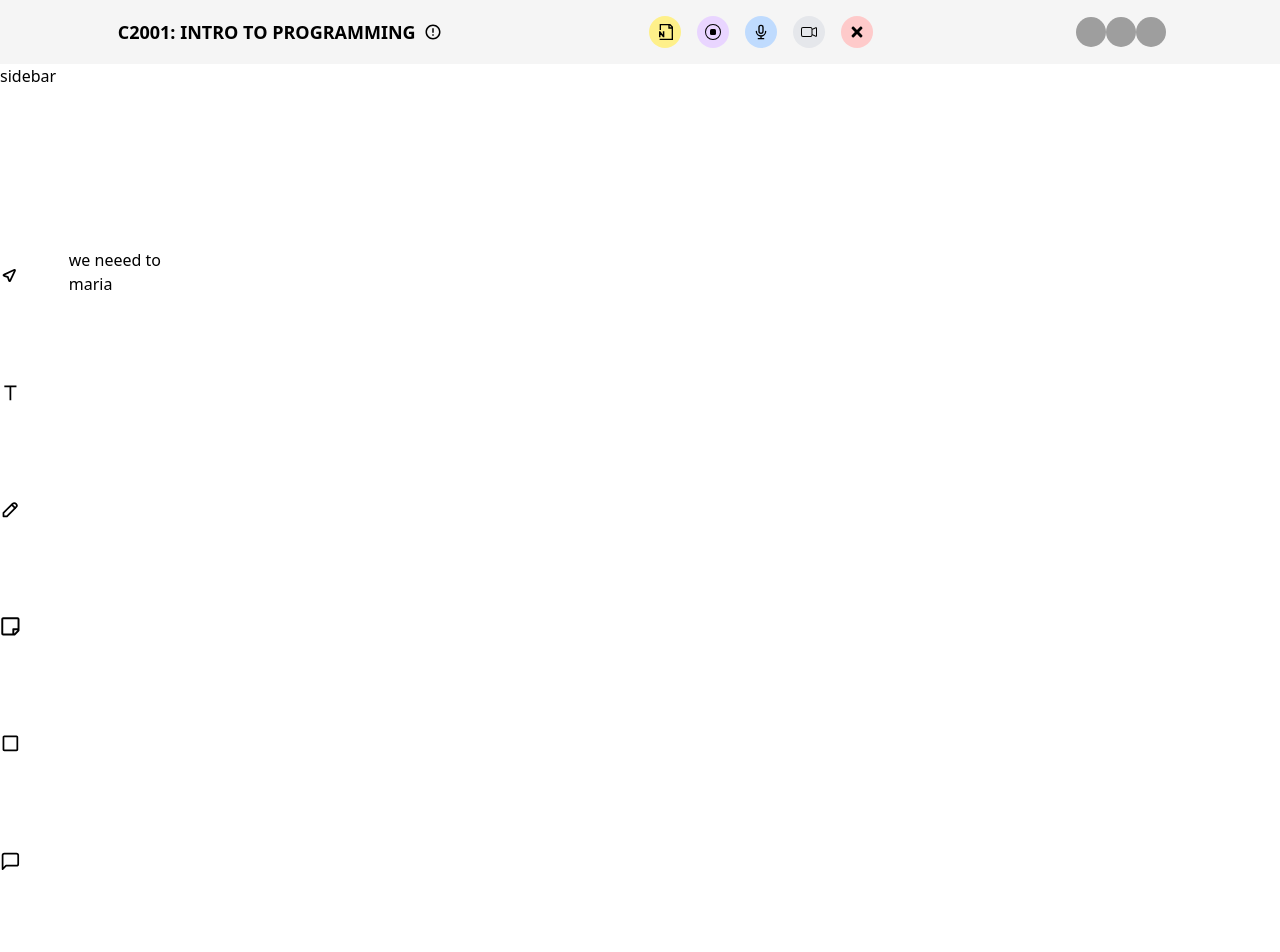
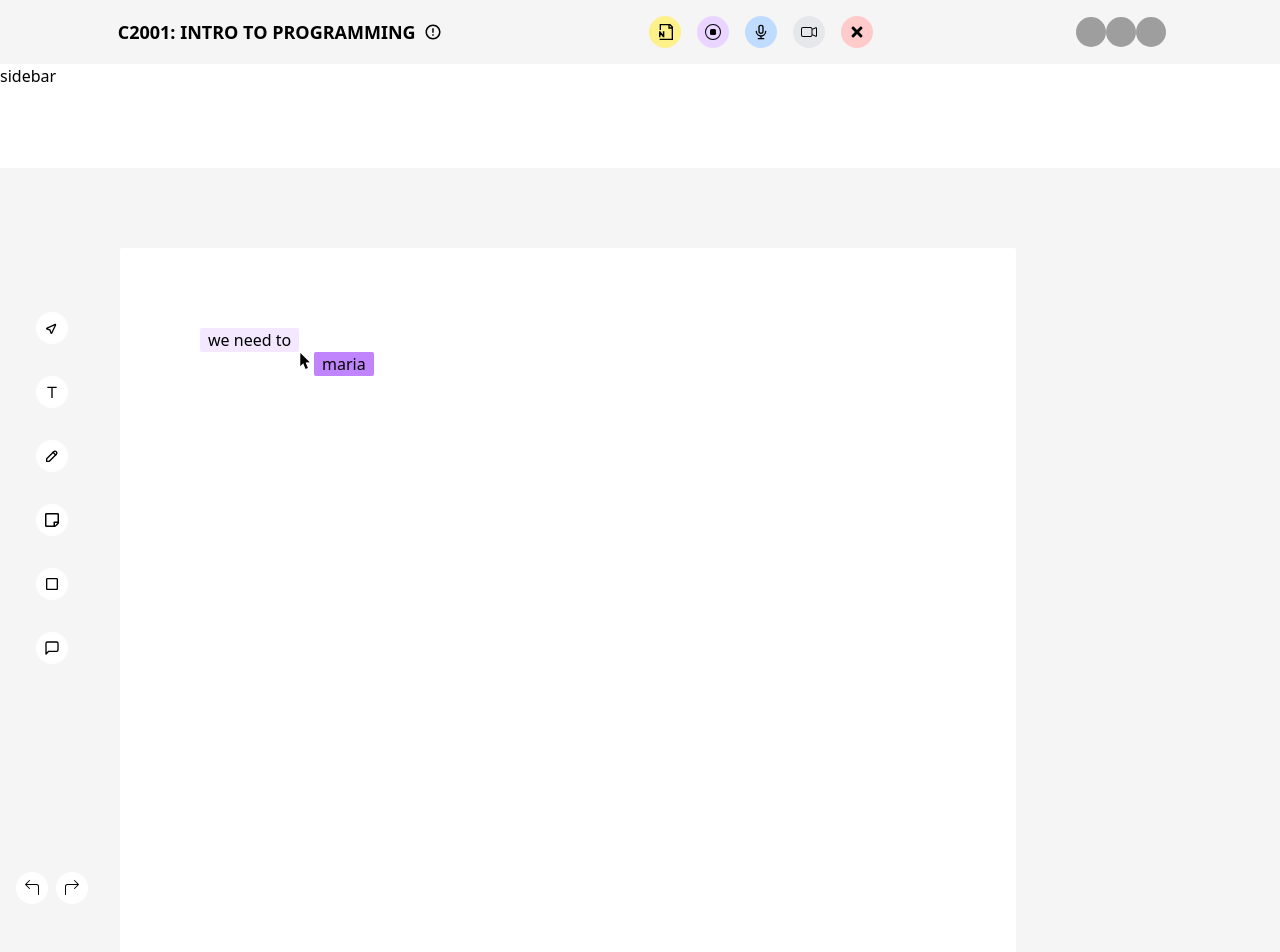
Before and after one commit to abubakarhb/interns, a React (Vite) app: page / in a window 1280 px wide. Shown: the top 952 px of the page. Built offline with nearby package versions, Linux system fonts and the light colour scheme; grey boxes are pictures that could not be loaded.

Commit message:
added the chat area and modified styles also included remaining icons

```diff
--- a/src/Components/Chat.jsx
+++ b/src/Components/Chat.jsx
@@ -5,40 +5,56 @@ import { TbPencil } from "react-icons/tb";
 import { FaRegStickyNote } from "react-icons/fa";
 import { MdOutlineCheckBoxOutlineBlank } from "react-icons/md";
 import { FiMessageSquare } from "react-icons/fi";
+import { GiArrowCursor } from "react-icons/gi";
+import { BsArrow90DegRight, BsArrow90DegLeft } from "react-icons/bs";
 
 const Chat = () => {
   return (
-    <div className="flex flex-start gap-[3rem] h-[100vh]">
-      <div className="flex flex-col justify-evenly ">
-        <span className="text-[1.3rem]">
+    <div className="flex flex-start gap-4 h-[100vh] pt-[5rem] bg-[#f5f5f5]">
+      <div className="grid  gap-4 mt-[4rem] px-4 ">
+        <div className="flex gap-[2rem] flex-col items-center">
+          <span className="text-base bg-white rounded-[50%] p-2">
             {" "}
             <TiLocationArrowOutline />
           </span>
-        <span className="text-[1.3rem]">
+          <span className="text-base bg-white rounded-[50%] p-2">
             {" "}
             <RiText />
           </span>
 
-        <span className="text-[1.3rem]">
+          <span className="text-base bg-white rounded-[50%] p-2">
             <TbPencil />
           </span>
-        <span className="text-[1.3rem]">
+          <span className="text-base bg-white rounded-[50%] p-2">
             {" "}
             <FaRegStickyNote />
           </span>
 
-        <span className="text-[1.3rem]">
+          <span className="text-base bg-white rounded-[50%] p-2">
             <MdOutlineCheckBoxOutlineBlank />
           </span>
-        <span className="text-[1.3rem]">
+          <span className="text-base bg-white rounded-[50%] p-2">
             {" "}
             <FiMessageSquare />
           </span>
         </div>
-      <section className='mt-[5rem]'>
-        <p>we neeed to</p>
-
-        <p>maria</p>
+        <div className="flex gap-2 items-center ">
+          <span className="text-base bg-white rounded-[50%] p-2">
+            <BsArrow90DegLeft />
+          </span>
+          <span className="text-base bg-white rounded-[50%] p-2">
+            <BsArrow90DegRight />
+          </span>
+        </div>
+      </div>
+      <section className="w-[70%] bg-white pt-[5rem] px-[5rem] rounded-sm">
+        <p className="px-2 bg-purple-100 rounded-sm w-fit">we need to</p>
+        <div className="flex ml-[6rem]">
+          <span className="text-lg">
+            <GiArrowCursor />
+          </span>
+          <p className=" bg-purple-400 px-2 rounded-sm w-fit">maria</p>
+        </div>
       </section>
     </div>
   );
```
Lines whose indentation alone changed are shown as unchanged.
